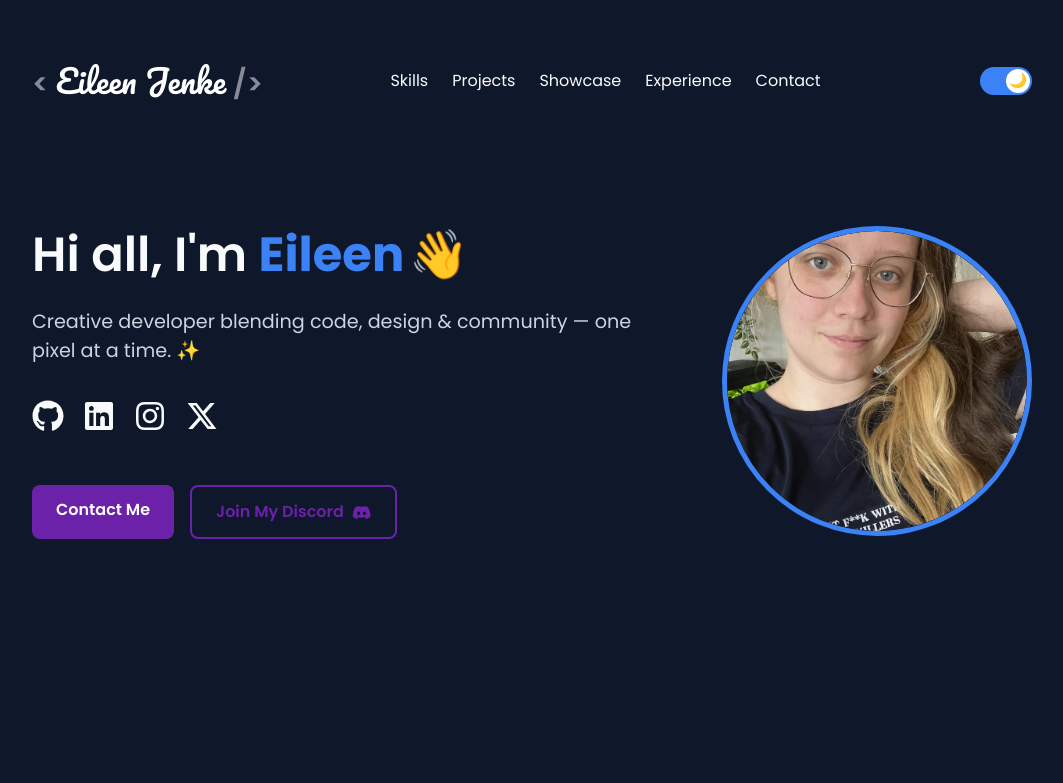
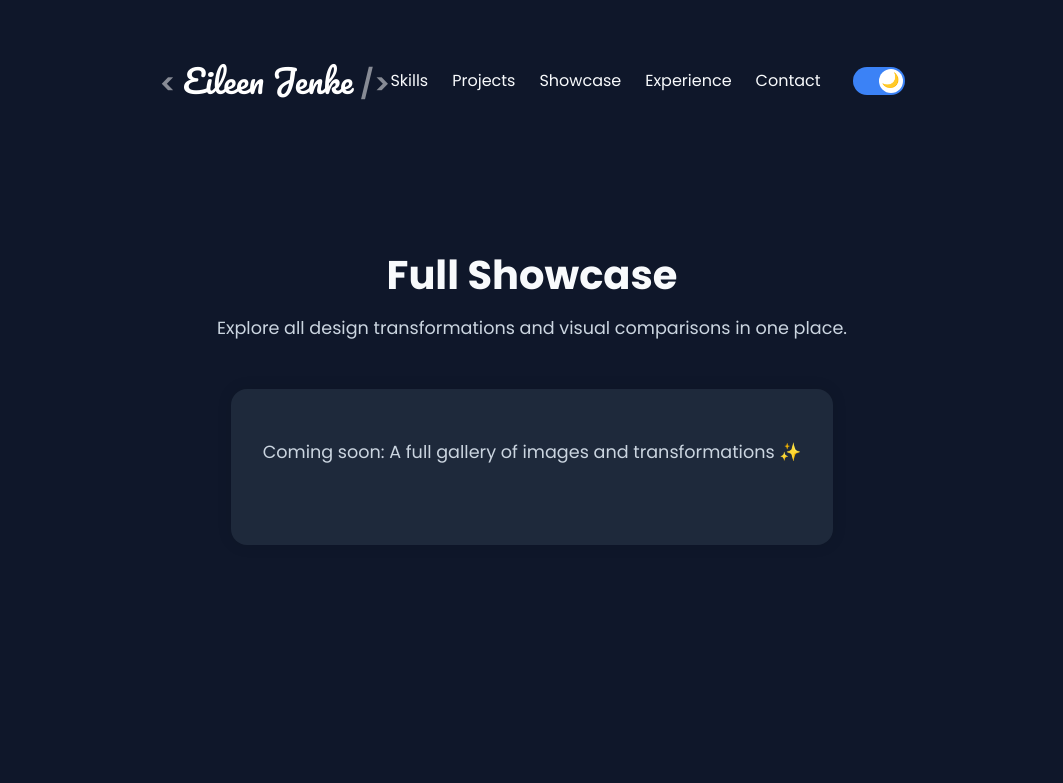
Before and after one commit to MopsMips/eileen-jenke-portfolio, a React (Vite) app: page /showcase in a window 1280 px wide. Shown: the top 783 px of the page, without its empty margins (108-1171 px from the left). Built offline with nearby package versions, Linux system fonts and the light colour scheme.

Commit message:
fix: fix button styling and alignment using Link from react-router-dom

```diff
--- a/package.json
+++ b/package.json
@@ -15,7 +15,7 @@
     "react-compare-image": "^3.5.4",
     "react-dom": "^19.1.0",
     "react-icons": "^5.5.0",
-    "react-router-dom": "^7.6.0"
+    "react-router-dom": "^7.6.1"
   },
   "devDependencies": {
     "@eslint/js": "^9.25.0",
--- a/src/App.jsx
+++ b/src/App.jsx
@@ -1,14 +1,19 @@
 import { useState, useEffect } from "react";
+import { BrowserRouter as Router, Routes, Route } from "react-router-dom";
+
 import Navbar from "./components/Navbar";
 import Hero from "./components/Hero";
 import Skills from "./components/Skills";
 import Proficiency from "./components/Proficiency";
 import Projects from "./components/Projects";
-import BeforeAfter from "./components/BeforeAfter";
-import ScrollToTop from "./components/ScrollToTop";
-import Footer from "./components/Footer";
+import Showcase from "./components/Showcase"; // vorher: BeforeAfter
 import Experience from "./components/Experience";
 import Contact from "./components/Contact";
+import Footer from "./components/Footer";
+import ScrollToTop from "./components/ScrollToTop";
+
+import ShowcasePage from "./pages/ShowcasePage"; // eigene Seite für vollständige Galerie
+
 import "./App.css";
 
 function App() {
@@ -25,18 +30,28 @@ function App() {
   const toggleDarkMode = () => setDarkMode(prev => !prev);
 
   return (
+    <Router>
+      <Navbar darkMode={darkMode} toggleDarkMode={toggleDarkMode} />
+      <Routes>
+        <Route
+          path="/"
+          element={
             <>
-      <Navbar darkMode={darkMode} toggleDarkMode={toggleDarkMode} />
               <Hero />
               <Skills />
               <Proficiency />
               <Projects />
-      <BeforeAfter />
+              <Showcase />
               <ScrollToTop />
               <Experience />
               <Contact />
               <Footer />
             </>
+          }
+        />
+        <Route path="/showcase" element={<ShowcasePage />} />
+      </Routes>
+    </Router>
   );
 }
 
--- a/src/components/BeforeAfter.css
+++ b/src/components/Showcase.css
@@ -38,3 +38,22 @@
         padding: 0 1rem;
     }
 }
+
+.more-projects a,
+.more-projects a:visited,
+.more-projects a:link,
+.more-projects a:active {
+    display: inline-block;
+    padding: 0.8rem 2rem;
+    background-color: var(--button-primary);
+    color: var(--button-text);
+    border-radius: 0.5rem;
+    font-weight: 600;
+    text-decoration: none;
+    transition: background-color 0.2s ease;
+    text-align: center;
+}
+
+.more-projects a:hover {
+    background-color: var(--button-primary-hover);
+}
--- a/src/components/BeforeAfter.jsx
+++ b/src/components/Showcase.jsx
@@ -1,10 +1,11 @@
-import "./BeforeAfter.css";
+import "./Showcase.css";
 import ReactCompareImage from "react-compare-image";
+import { Link } from "react-router-dom";
 
 import beforeImage from "../assets/Before.png";
 import afterImage from "../assets/After.png";
 
-function BeforeAfter() {
+function Showcase() {
     return (
         <section id="showcase" className="before-after-section">
             <h2>Showcase</h2>
@@ -19,16 +20,10 @@ function BeforeAfter() {
             </div>
 
             <div className="more-projects">
-                <a
-                    href="https://your-external-gallery.com"
-                    target="_blank"
-                    rel="noopener noreferrer"
-                >
-                    Show More
-                </a>
+                <Link to="/showcase">Show More</Link>
             </div>
         </section>
     );
 }
 
-export default BeforeAfter;
+export default Showcase;
--- /dev/null
+++ b/src/pages/ShowcasePage.css
@@ -0,0 +1,27 @@
+.showcase-page {
+    padding: 6rem 2rem;
+    text-align: center;
+    background-color: var(--bg-color);
+    color: var(--text-color);
+    min-height: 100vh;
+}
+
+.showcase-page h1 {
+    font-size: 2.5rem;
+    margin-bottom: 1rem;
+}
+
+.showcase-page p {
+    font-size: 1.1rem;
+    color: var(--subtle-text);
+    margin-bottom: 3rem;
+}
+
+.gallery-placeholder {
+    padding: 2rem;
+    background-color: var(--card-bg);
+    border-radius: 1rem;
+    box-shadow: 0 0 15px rgba(0, 0, 0, 0.1);
+    display: inline-block;
+    margin: auto;
+}
--- /dev/null
+++ b/src/pages/ShowcasePage.jsx
@@ -0,0 +1,17 @@
+import "./ShowcasePage.css";
+
+function ShowcasePage() {
+    return (
+        <div className="showcase-page">
+            <h1>Full Showcase</h1>
+            <p>Explore all design transformations and visual comparisons in one place.</p>
+
+            {/* Platzhalter für spätere Galerie */}
+            <div className="gallery-placeholder">
+                <p>Coming soon: A full gallery of images and transformations ✨</p>
+            </div>
+        </div>
+    );
+}
+
+export default ShowcasePage;
```
Also changed, not shown: 1 other file (tests, documents, lock files or other folders). Lines whose indentation alone changed are shown as unchanged.
